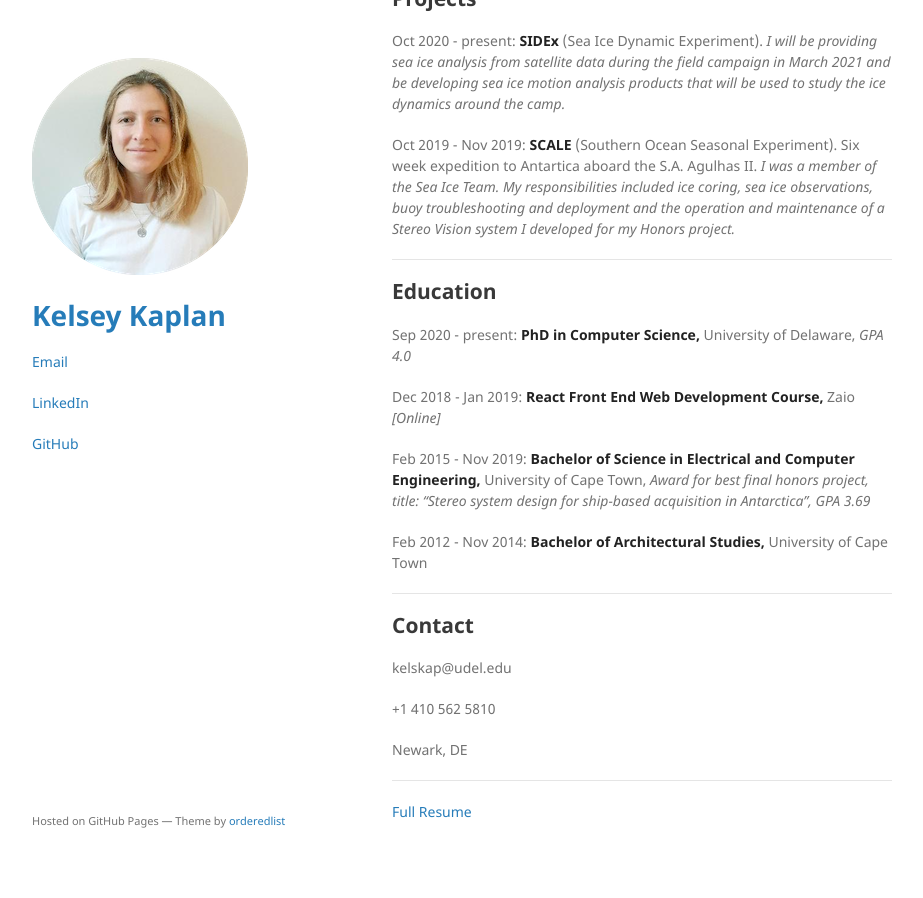
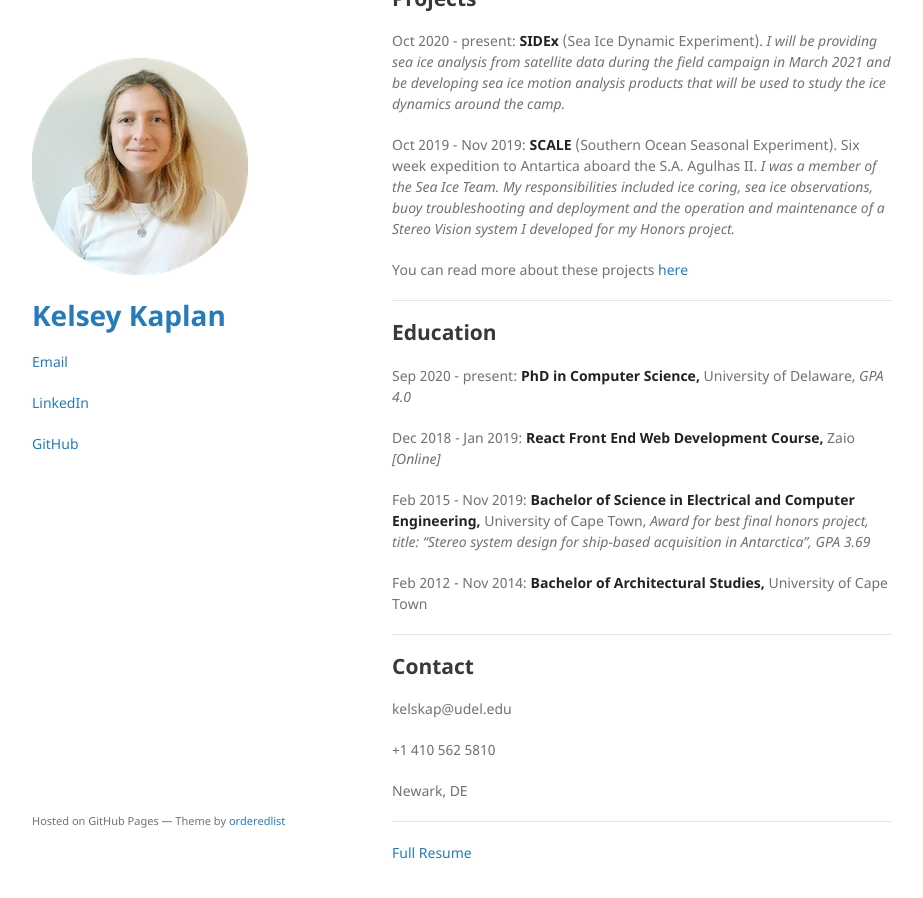
Before and after one commit to kelseykap/kelseykap.github.io, a Jekyll site: the page built from index.md, in a window 1280 px wide and 900 px high, scrolled down 473 px. Shown: the whole window, without its empty margins (178-1101 px from the left). Built offline with Jekyll 4.4.1, drawn with Linux system fonts in a browser that asks for light colours; our own code applies the rules of GitHub Pages for plain Markdown files.

Commit message:
Update index.md

```diff
--- a/index.md
+++ b/index.md
@@ -23,6 +23,8 @@ Oct 2020 - present:
 
 Oct 2019 - Nov 2019:
 **SCALE** (Southern Ocean Seasonal Experiment). Six week expedition to Antartica aboard the S.A. Agulhas II. _I was a member of the Sea Ice Team. My responsibilities included ice coring, sea ice observations, buoy troubleshooting and deployment and the operation and maintenance of a Stereo Vision system I developed for my Honors project._
+
+You can read more about these projects [here](./Projects.pdf)
 
 * * *
 
```
